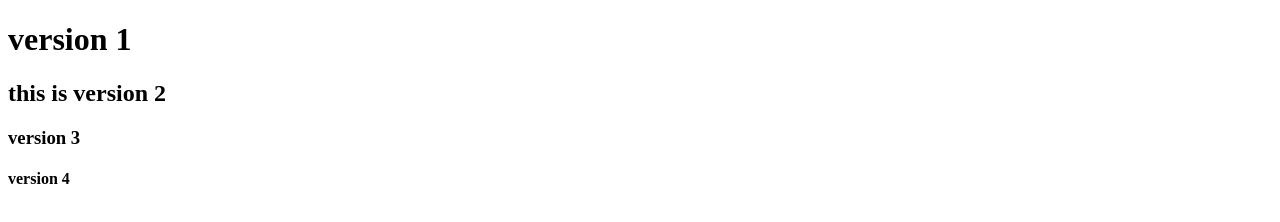
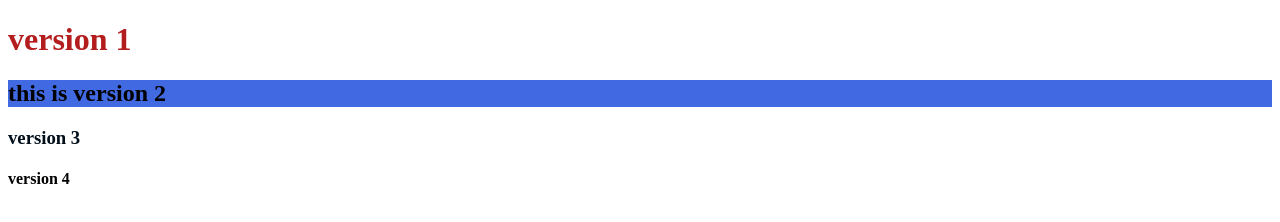
Before and after one commit to SiddharthaDua/myrepo, a plain HTML site: page index.html in a window 1280 px wide. Drawn offline with Linux system fonts and the light colour scheme.

Commit message:
added design

```diff
--- a/index.html
+++ b/index.html
@@ -1,6 +1,7 @@
 <!DOCTYPE html>
 <html lang="en">
 <head>
+    <link rel="stylesheet" href="style.css">
     <meta charset="UTF-8">
     <meta name="viewport" content="width=device-width, initial-scale=1.0">
     <title>Document</title>
--- /dev/null
+++ b/style.css
@@ -0,0 +1,9 @@
+h1{
+    color: #b41d1d;
+}
+h2{
+    background-color:royalblue ;
+}
+h3{
+    color: rgb(1, 15, 27);
+}
```
